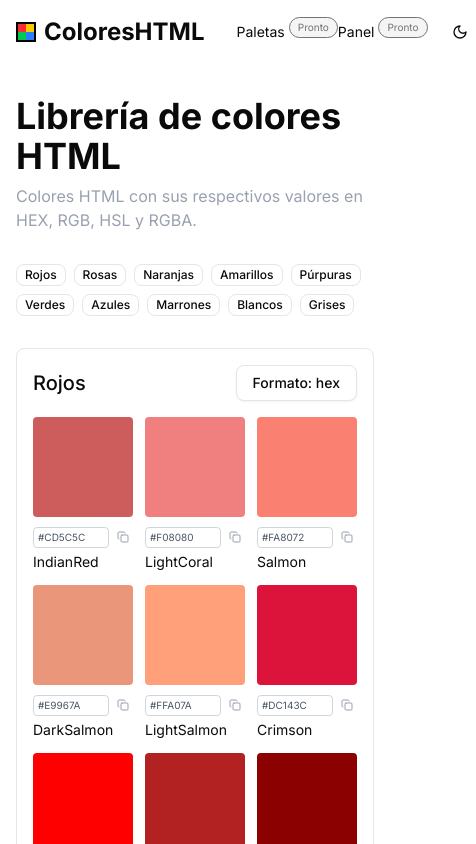
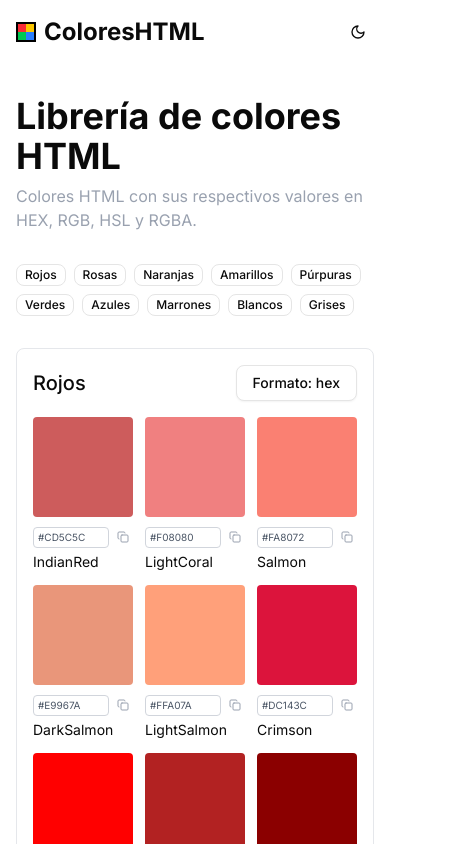
Before and after one commit to Marfru/coloreshtml, a Next.js app: page / in a window 390 px wide. Shown: the top 844 px of the page, 476 px wide, since content can reach past the window. Built offline with nearby package versions, Linux system fonts and the light colour scheme.

Commit message:
hidden menu on mobile

```diff
--- a/components/navbar.tsx
+++ b/components/navbar.tsx
@@ -26,7 +26,7 @@ export function Navbar() {
               ColoresHTML
             </Link>
 
-            <div className="relative flex items-center">
+            <div className="hidden relative sm:flex items-center">
               <Link href="/" className="text-sm">
                 Paletas
               </Link>
@@ -38,7 +38,7 @@ export function Navbar() {
 
           <div className="flex items-center gap-6">
             <nav className="flex gap-4">
-              <div className="relative flex items-center">
+              <div className="hidden relative sm:flex items-center">
                 <Link href="/" className="text-sm">
                   Panel
                 </Link>
```
